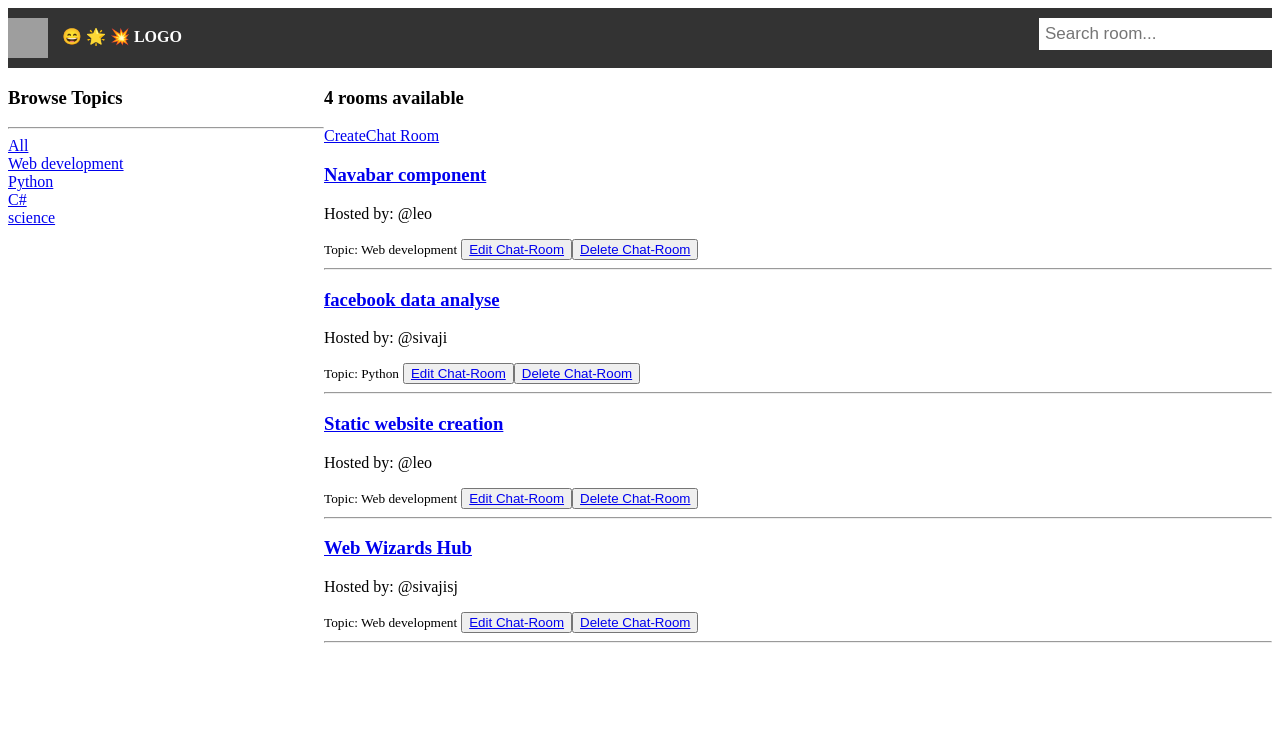
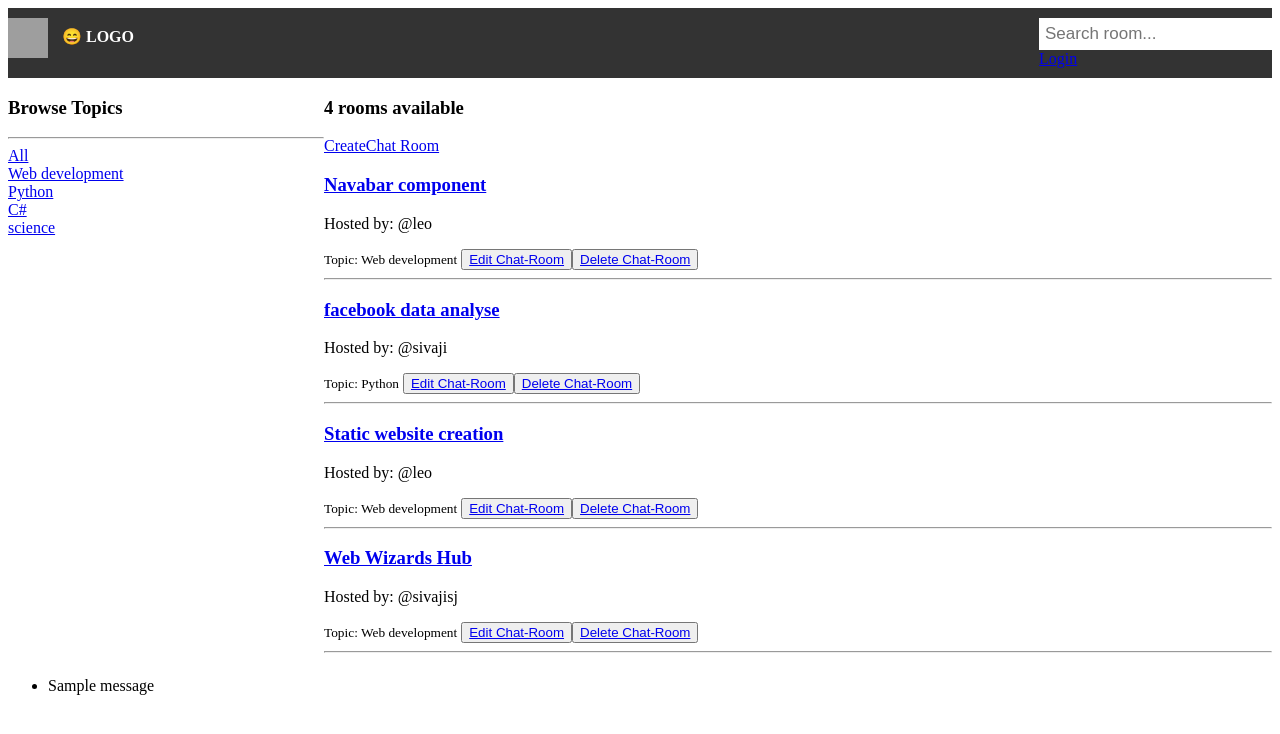
Before and after one commit to gayatrisj/Django-space, a Django app: page / in a window 1280 px wide. Shown: the top 734 px of the page. Run offline with Django 5.2, Linux system fonts and the light colour scheme; data comes from the database, SQL or seed files in the repository; both versions use the stored data as it was after the commit; tables that the repository leaves empty hold one stand-in row (values such as "Sample post"); one stand-in notice (Sample message) is shown; grey boxes are pictures that could not be loaded.

Commit message:
working on flash messages

```diff
--- a/projectA/studybud/base/urls.py
+++ b/projectA/studybud/base/urls.py
@@ -3,6 +3,7 @@ from . import views
 
 
 urlpatterns = [
+    path("login/", views.loginPage, name="login"),
     path("", views.home, name="home"),
     path('room/<int:num>/', views.room, name="room"),
     path('create-room/', views.createRoom, name="create-room"),
--- a/projectA/studybud/base/views.py
+++ b/projectA/studybud/base/views.py
@@ -1,7 +1,7 @@
-from django.shortcuts import render
-from django.shortcuts import redirect
+from django.shortcuts import render, redirect
 from django.db.models import Q
-
+from django.contrib import messages
+from django.contrib.auth.models import User
 from .models import Room, Topic
 from .forms import RoomForm
 
@@ -17,6 +17,22 @@ from .forms import RoomForm
 #     {'id': 9, 'name': 'blockchain innovations'},
 #     {'id': 10, 'name': 'agile project management'}
 # ]
+
+def loginPage(request):
+    if request.method == 'POST':
+        username = request.POST.get('username')
+        password = request.POST.get('password')
+
+        try:
+            user = User.objects.get(username=username)
+        except:
+            messages.error(request, "User does not exist")
+
+
+
+
+    context = {'messages': messages.get_messages(request)}
+    return render(request, 'login_reg.html', context)
 
 
 def home(request):
--- a/projectA/studybud/templates/main.html
+++ b/projectA/studybud/templates/main.html
@@ -8,9 +8,24 @@
 <body>
     {% csrf_token %}
     {% include 'navbar.html' %}
+
+
+
+
+
     {% block content %}
 
 
     {% endblock %}
+
+    {% if messages %}
+    <ul class="messages">
+        {% for message in messages %}
+        <li>{{message}}</li>
+        {% endfor %}
+    </ul>
+    {% endif %}
+
+
 </body>
 </html>
--- a/projectA/studybud/templates/navbar.html
+++ b/projectA/studybud/templates/navbar.html
@@ -56,8 +56,7 @@
     <a href="{% url 'home' %}" class="logo">
       <img src="https://emojicdn.elk.sh/🏡" alt="logo" />
       😄
-      🌟
-      💥
+
        LOGO
     </a>
     <div class="search-container">
@@ -65,6 +64,7 @@
         <input type="text" placeholder="Search room..." name="q">
 
       </form>
+      <a href="{% url 'login' %}">Login</a>
     </div>
   </div>
 
```
Also changed, not shown: projectA/studybud/base/templates/login_reg.html (added, +18 -0 lines), projectA/studybud/db.sqlite3.
